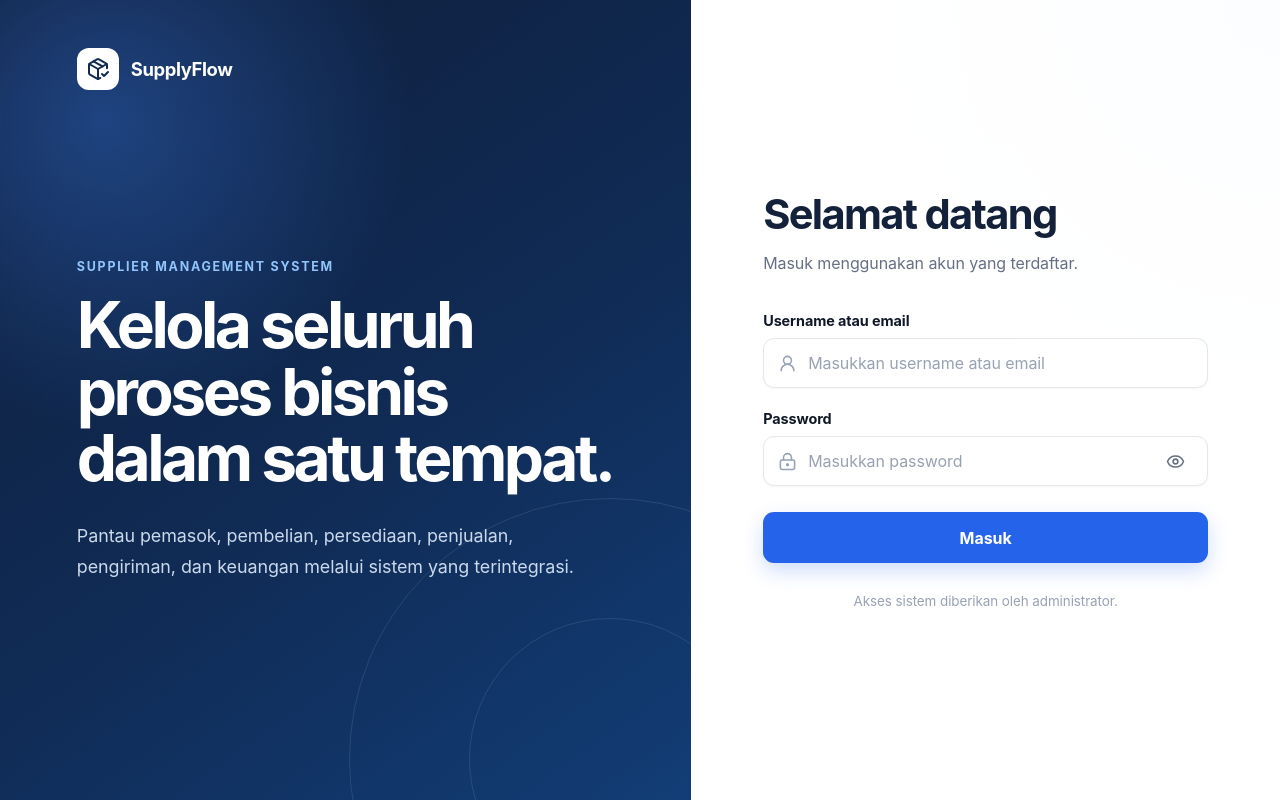
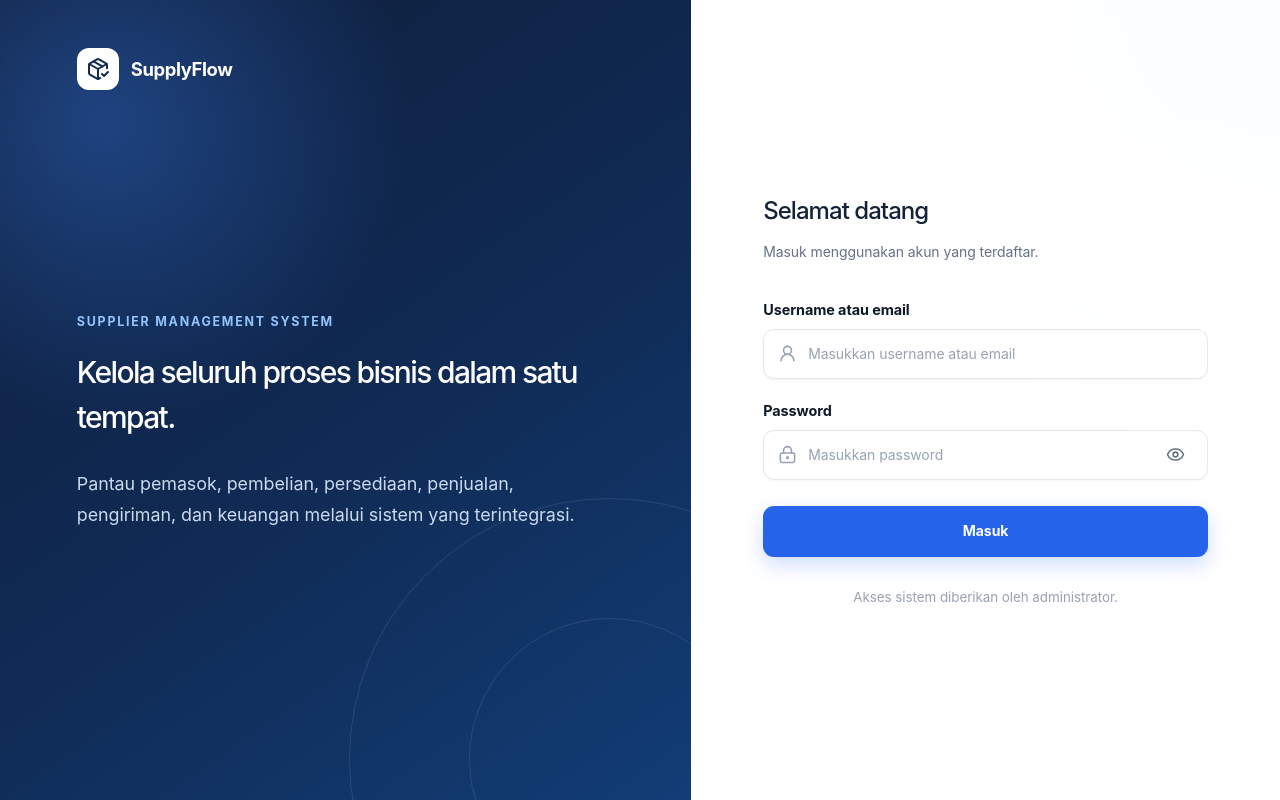
Before and after one commit to Zakiii14/supplier-management-system, a React (Vite) app in the folder frontend/: page /login in a window 1280 px wide. Built offline with nearby package versions, Linux system fonts and the light colour scheme.

Commit message:
style: add global typography system

```diff
--- a/frontend/src/styles/theme.css
+++ b/frontend/src/styles/theme.css
@@ -4,6 +4,33 @@
  */
 
 :root {
+  --sf-type-h1-size: 30px;
+  --sf-type-h1-line: 45px;
+  --sf-type-h2-size: 24px;
+  --sf-type-h2-line: 36px;
+  --sf-type-h3-size: 21px;
+  --sf-type-h3-line: 31.5px;
+  --sf-type-h4-size: 18px;
+  --sf-type-h4-line: 27px;
+  --sf-type-h5-size: 16px;
+  --sf-type-h5-line: 24px;
+  --sf-type-h6-size: 14px;
+  --sf-type-h6-line: 21px;
+  --sf-type-subtitle-1-size: 16px;
+  --sf-type-subtitle-1-line: 28px;
+  --sf-type-subtitle-2-size: 14px;
+  --sf-type-subtitle-2-line: 21px;
+  --sf-type-body-1-size: 16px;
+  --sf-type-body-1-line: 24px;
+  --sf-type-body-2-size: 14px;
+  --sf-type-body-2-line: 20px;
+  --sf-type-caption-size: 12px;
+  --sf-type-caption-line: 19px;
+  --sf-type-overline-size: 12px;
+  --sf-type-overline-line: 31px;
+  --sf-type-heading-weight: 500;
+  --sf-type-body-weight: 400;
+
   --sf-bg: #f7f8fa;
   --sf-surface: #ffffff;
   --sf-surface-muted: #f8fafc;
@@ -80,6 +107,12 @@ html,
 body,
 .dashboard-shell {
   background: var(--sf-bg);
+}
+
+body {
+  font-size: var(--sf-type-body-2-size);
+  font-weight: var(--sf-type-body-weight);
+  line-height: var(--sf-type-body-2-line);
 }
 
 body,
@@ -1021,3 +1054,104 @@ html[data-theme="dark"] .report-trend-scale-note {
     column-gap: 10px;
   }
 }
+
+/* Global typography scale */
+
+h1,
+.sf-heading-1 {
+  font-size: var(--sf-type-h1-size) !important;
+  font-weight: var(--sf-type-heading-weight) !important;
+  line-height: var(--sf-type-h1-line) !important;
+}
+
+h2,
+.sf-heading-2 {
+  font-size: var(--sf-type-h2-size) !important;
+  font-weight: var(--sf-type-heading-weight) !important;
+  line-height: var(--sf-type-h2-line) !important;
+}
+
+h3,
+.sf-heading-3 {
+  font-size: var(--sf-type-h3-size) !important;
+  font-weight: var(--sf-type-heading-weight) !important;
+  line-height: var(--sf-type-h3-line) !important;
+}
+
+h4,
+.sf-heading-4 {
+  font-size: var(--sf-type-h4-size) !important;
+  font-weight: var(--sf-type-heading-weight) !important;
+  line-height: var(--sf-type-h4-line) !important;
+}
+
+h5,
+.sf-heading-5 {
+  font-size: var(--sf-type-h5-size) !important;
+  font-weight: var(--sf-type-heading-weight) !important;
+  line-height: var(--sf-type-h5-line) !important;
+}
+
+h6,
+.sf-heading-6 {
+  font-size: var(--sf-type-h6-size) !important;
+  font-weight: var(--sf-type-heading-weight) !important;
+  line-height: var(--sf-type-h6-line) !important;
+}
+
+.sf-subtitle-1 {
+  font-size: var(--sf-type-subtitle-1-size) !important;
+  font-weight: var(--sf-type-body-weight) !important;
+  line-height: var(--sf-type-subtitle-1-line) !important;
+}
+
+.payment-settings-note > p,
+.code-settings-note > p {
+  font-size: var(--sf-type-subtitle-1-size) !important;
+  font-weight: var(--sf-type-body-weight) !important;
+  line-height: var(--sf-type-subtitle-1-line) !important;
+}
+
+.sf-subtitle-2,
+.page-heading > div > span {
+  font-size: var(--sf-type-subtitle-2-size) !important;
+  font-weight: var(--sf-type-body-weight) !important;
+  line-height: var(--sf-type-subtitle-2-line) !important;
+}
+
+.sf-body-1 {
+  font-size: var(--sf-type-body-1-size) !important;
+  font-weight: var(--sf-type-body-weight) !important;
+  line-height: var(--sf-type-body-1-line) !important;
+}
+
+.sf-body-2 {
+  font-size: var(--sf-type-body-2-size) !important;
+  font-weight: var(--sf-type-body-weight) !important;
+  line-height: var(--sf-type-body-2-line) !important;
+}
+
+.table-summary {
+  font-size: var(--sf-type-body-2-size) !important;
+  line-height: var(--sf-type-body-2-line) !important;
+}
+
+small,
+.sf-caption {
+  font-size: var(--sf-type-caption-size) !important;
+  font-weight: var(--sf-type-body-weight) !important;
+  line-height: var(--sf-type-caption-line) !important;
+}
+
+.sf-overline,
+.page-heading > div > p,
+.page-eyebrow,
+.dashboard-section-heading > div > p,
+.dashboard-trend-eyebrow,
+.module-placeholder-eyebrow,
+.product-modal-eyebrow,
+.category-form-heading > p {
+  font-size: var(--sf-type-overline-size) !important;
+  font-weight: var(--sf-type-body-weight) !important;
+  line-height: var(--sf-type-overline-line) !important;
+}
```
